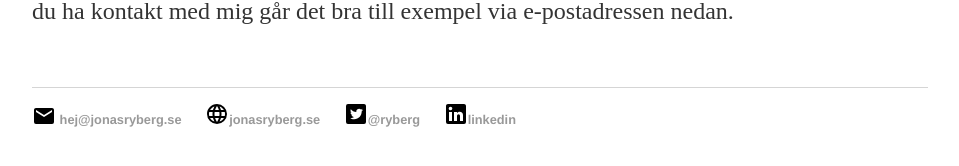
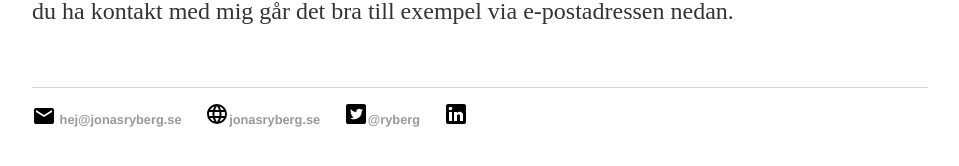
Before and after one commit to jonasryberg/test, a Jekyll site: the page index.html, which Jekyll copies as it is, in a window 1280 px wide. Shown: the part 267-433 px from the top of the page, without its empty margins (160-1119 px from the left). Built offline with Jekyll 4.4.1, drawn with Linux system fonts in a browser that asks for light colours.

Commit message:
Update index.html

```diff
--- a/index.html
+++ b/index.html
@@ -45,9 +45,9 @@
         		<li><svg style="width:24px;height:24px" viewBox="0 -2 24 24">
     <path fill="#000000" d="M17.71,9.33C17.64,13.95 14.69,17.11 10.28,17.31C8.46,17.39 7.15,16.81 6,16.08C7.34,16.29 9,15.76 9.9,15C8.58,14.86 7.81,14.19 7.44,13.12C7.82,13.18 8.22,13.16 8.58,13.09C7.39,12.69 6.54,11.95 6.5,10.41C6.83,10.57 7.18,10.71 7.64,10.74C6.75,10.23 6.1,8.38 6.85,7.16C8.17,8.61 9.76,9.79 12.37,9.95C11.71,7.15 15.42,5.63 16.97,7.5C17.63,7.38 18.16,7.14 18.68,6.86C18.47,7.5 18.06,7.97 17.56,8.33C18.1,8.26 18.59,8.13 19,7.92C18.75,8.45 18.19,8.93 17.71,9.33M20,2H4A2,2 0 0,0 2,4V20A2,2 0 0,0 4,22H20A2,2 0 0,0 22,20V4C22,2.89 21.1,2 20,2Z" />
 </svg><a href="https://twitter.com/ryberg">@ryberg</a></li>
-        		<li><svg style="width:24px;height:24px" viewBox="0 -2 24 24">
+        		<li><a href="https://se.linkedin.com/in/jryberg"><svg style="width:24px;height:24px" viewBox="0 -2 24 24">
     <path fill="#000000" d="M19,19H16V13.7A1.5,1.5 0 0,0 14.5,12.2A1.5,1.5 0 0,0 13,13.7V19H10V10H13V11.2C13.5,10.36 14.59,9.8 15.5,9.8A3.5,3.5 0 0,1 19,13.3M6.5,8.31C5.5,8.31 4.69,7.5 4.69,6.5A1.81,1.81 0 0,1 6.5,4.69C7.5,4.69 8.31,5.5 8.31,6.5A1.81,1.81 0 0,1 6.5,8.31M8,19H5V10H8M20,2H4C2.89,2 2,2.89 2,4V20A2,2 0 0,0 4,22H20A2,2 0 0,0 22,20V4C22,2.89 21.1,2 20,2Z" />
-</svg><a href="https://se.linkedin.com/in/jryberg">linkedin</a></li>
+</svg></a></li>
 
 			</ul>
 		</footer>
```
